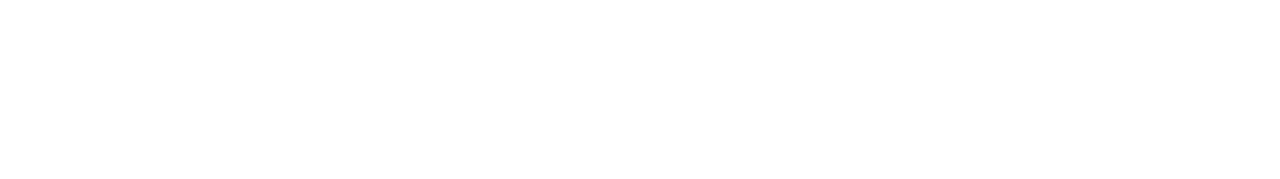
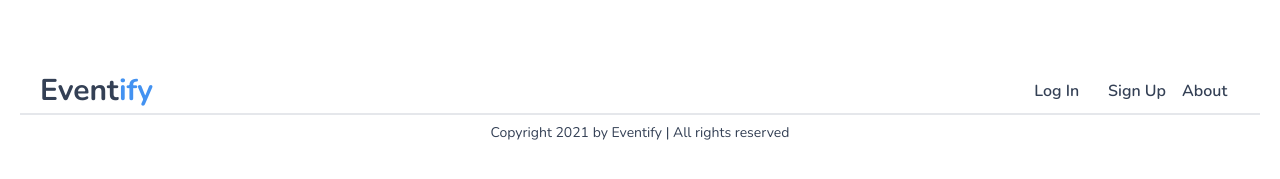
Before and after one commit to markiianholovchak/eventify, a React (Create React App) app: page / in a window 1280 px wide. Shown: the part 575-754 px from the top of the page. Built offline with nearby package versions, Linux system fonts and the light colour scheme.

Commit message:
Add footer

```diff
--- a/src/App.js
+++ b/src/App.js
@@ -1,10 +1,11 @@
 import Logo from "./components/Logo";
 import Button from "./components/Button";
 import Searchbar from "./components/Searchbar";
+import Footer from "./components/Footer";
 function App() {
 	return (
 		<div className="font-main">
-			<header className="h-[60vh] sm:px-10 px-3 py-4 flex flex-col justify-between   bg-concert bg-cover bg-center ">
+			<header className="h-[60vh] sm:px-10 px-4 py-4 flex flex-col justify-between   bg-concert bg-cover bg-center ">
 				<div className="flex justify-between">
 					<Logo color="light" />
 					<Button type="primary" text="Log In" />
@@ -17,6 +18,7 @@
 			<main className="sm:px-10 px-5 flex justify-center">
 				<Searchbar />
 			</main>
+			<Footer />
 		</div>
 	);
 }
--- /dev/null
+++ b/src/components/Footer.js
@@ -0,0 +1,26 @@
+import React from "react";
+import Logo from "./Logo";
+
+export default function Footer() {
+	return (
+		<footer className="sm:px-5 px-2">
+			<div className="flex justify-between items-center border-b-2 border-b-gray-200 pb-1 sm:px-5 px-2">
+				<Logo color="dark" />
+				<ul className="text-dark text-base font-semibold grid grid-cols-3 gap-4">
+					<li className="hover:text-primary cursor-pointer transitin-all duration-300">
+						Log In
+					</li>
+					<li className="hover:text-primary cursor-pointer transitin-all duration-300">
+						Sign Up
+					</li>
+					<li className="hover:text-primary cursor-pointer transitin-all duration-300">
+						About
+					</li>
+				</ul>
+			</div>
+			<div className="text-dark font-extralight text-sm flex justify-center mt-2">
+				Copyright 2021 by Eventify | All rights reserved
+			</div>
+		</footer>
+	);
+}
```
